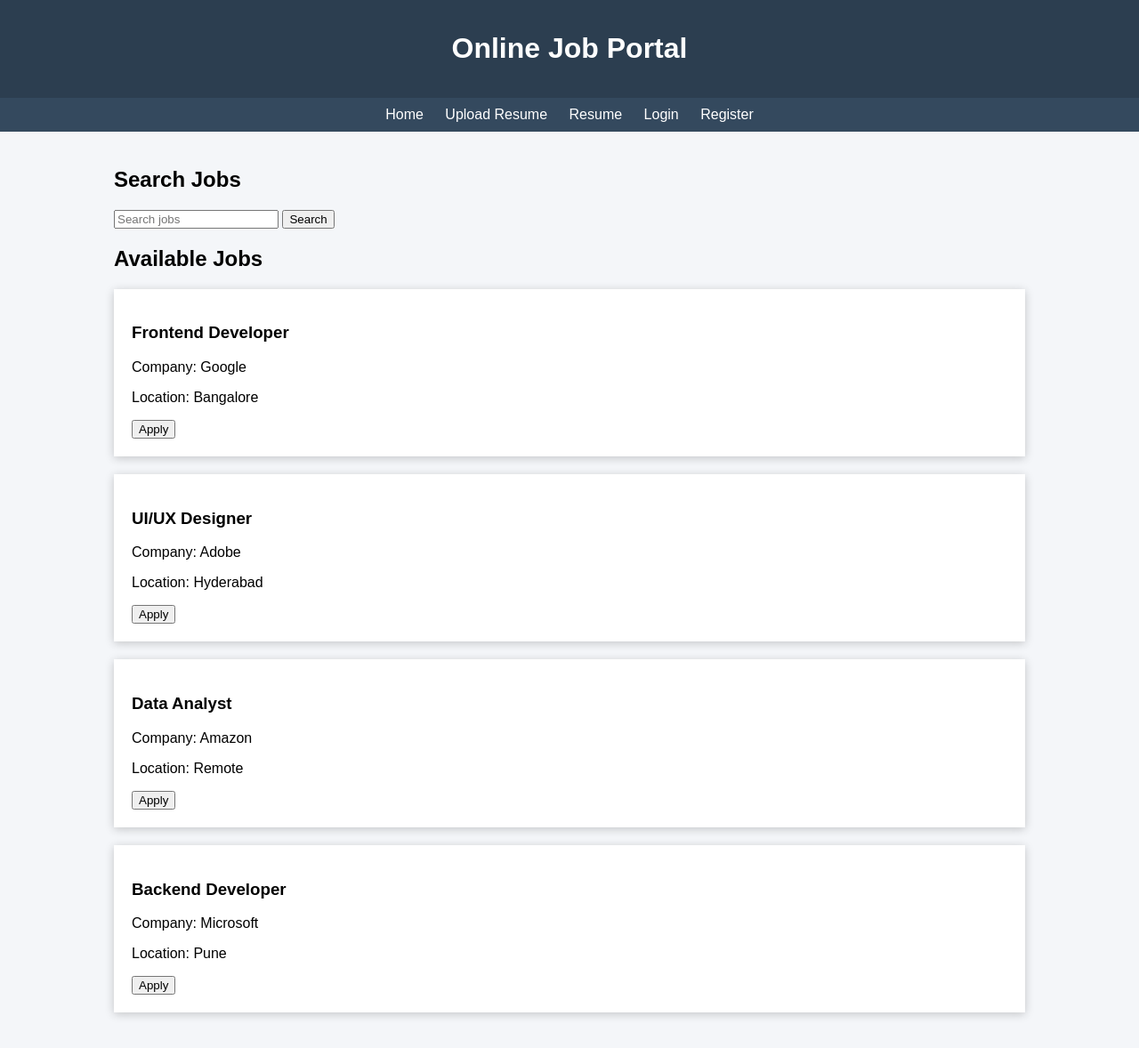
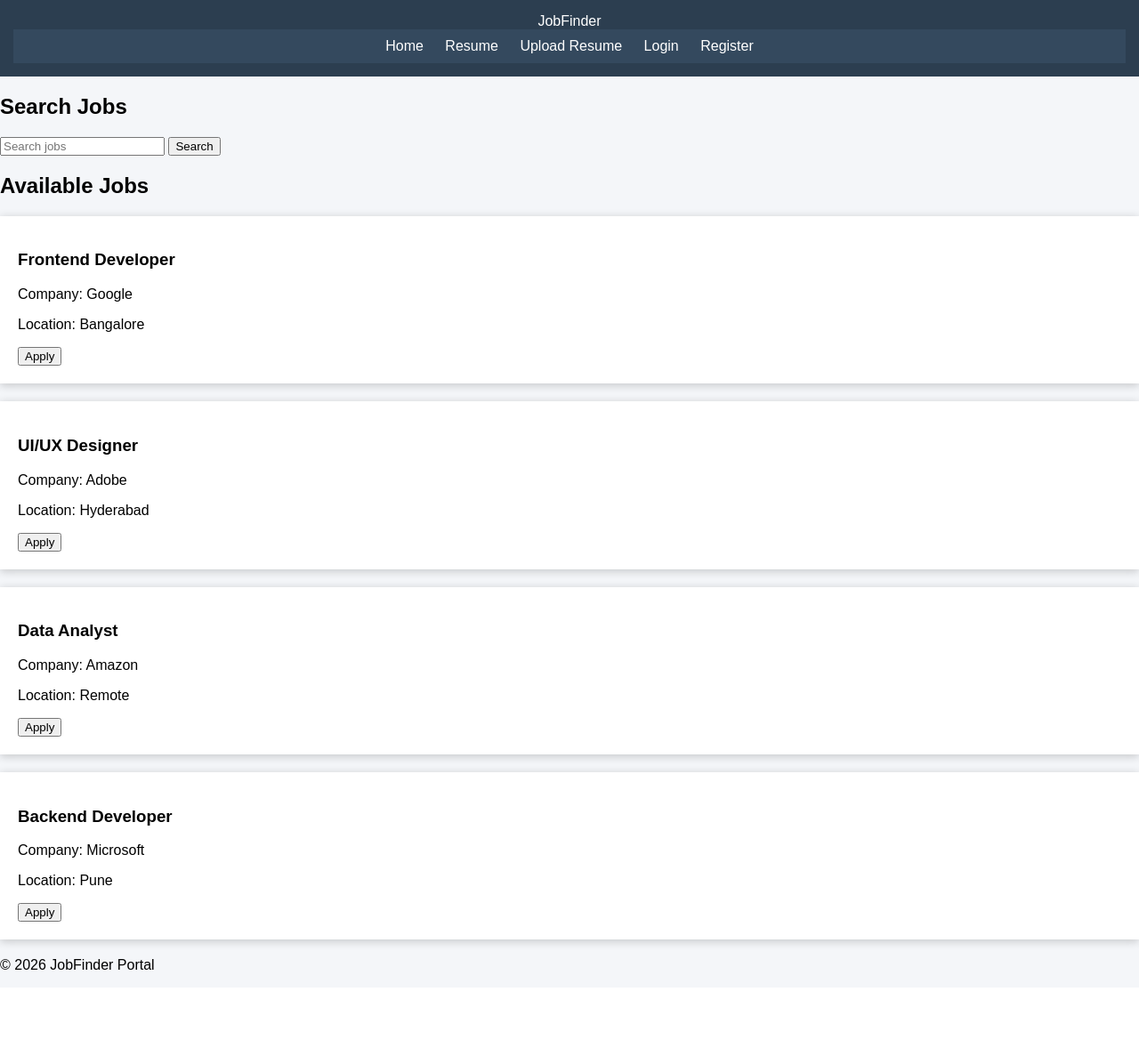
Before and after one commit to sarathkondepudi/job-portal, a Flask app: page / in a window 1280 px wide. Shown: the whole page at 89% size. After the commit the page ends 1090 px from the top, so only its background shows below. Run offline with Flask 3, Linux system fonts and the light colour scheme.

Commit message:
Revise base HTML for JobFinder Portal
Updated the HTML structure and title of the job portal.

```diff
--- a/templates/base.html
+++ b/templates/base.html
@@ -1,34 +1,29 @@
 <!DOCTYPE html>
 <html>
-
 <head>
-<title>Job Portal</title>
-<link rel="stylesheet" href="{{ url_for('static',filename='style.css') }}">
+<title>JobFinder Portal</title>
+<link rel="stylesheet" href="{{ url_for('static', filename='style.css') }}">
 </head>
 
 <body>
 
-<header>
-<h1>Online Job Portal</h1>
+<header class="navbar">
+<div class="logo">JobFinder</div>
+
+<nav>
+<a href="/">Home</a>
+<a href="/resume">Resume</a>
+<a href="/upload">Upload Resume</a>
+<a href="/login">Login</a>
+<a href="/register">Register</a>
+</nav>
 </header>
 
-<nav>
+{% block content %}{% endblock %}
 
-<a href="/">Home</a>
-<a href="/upload">Upload Resume</a>
-<a href="/resume">Resume</a>
-<a href="/login">Login</a>
-<a href="/register">Register</a>
-
-</nav>
-
-<div class="container">
-
-{% block content %}
-{% endblock %}
-
-</div>
+<footer>
+<p>© 2026 JobFinder Portal</p>
+</footer>
 
 </body>
-
 </html>
```
